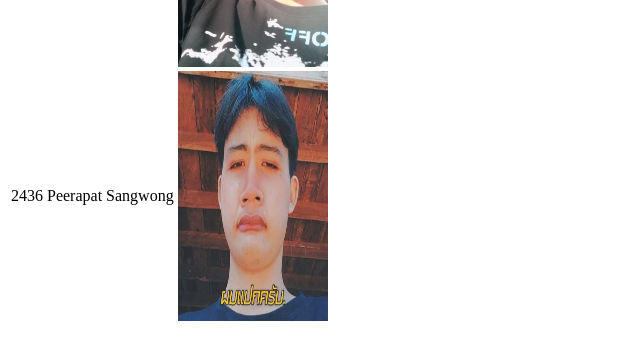
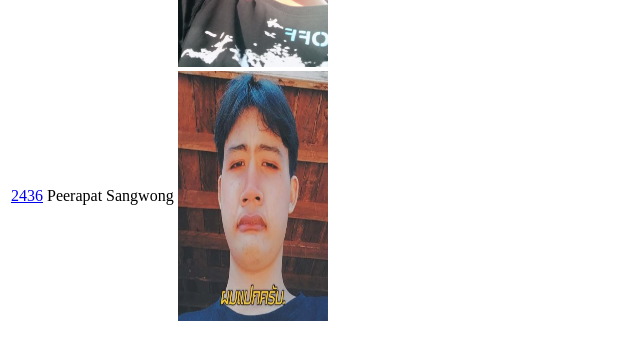
Before and after one commit to Peerapat2003/lab3_33, a plain HTML site: page index.html in a window 1280 px wide. Shown: the part 194-554 px from the top of the page, 0-640 px from the left. Drawn offline with Linux system fonts and the light colour scheme.

Commit message:
Step 10B

```diff
--- a/index.html
+++ b/index.html
@@ -11,7 +11,7 @@
                 <td><img src="IMG20211126153251.jpg"width="150" height="250"></td>
             </tr>
             <tr>
-                <td>2436</td><td>Peerapat Sangwong</td>
+                <td><a href="B.html">2436</a><td>Peerapat Sangwong</td>
                 <td><img src="received_243352564792855.jpeg"width="150" height="250"></td>
             </tr>
         </table>
```
